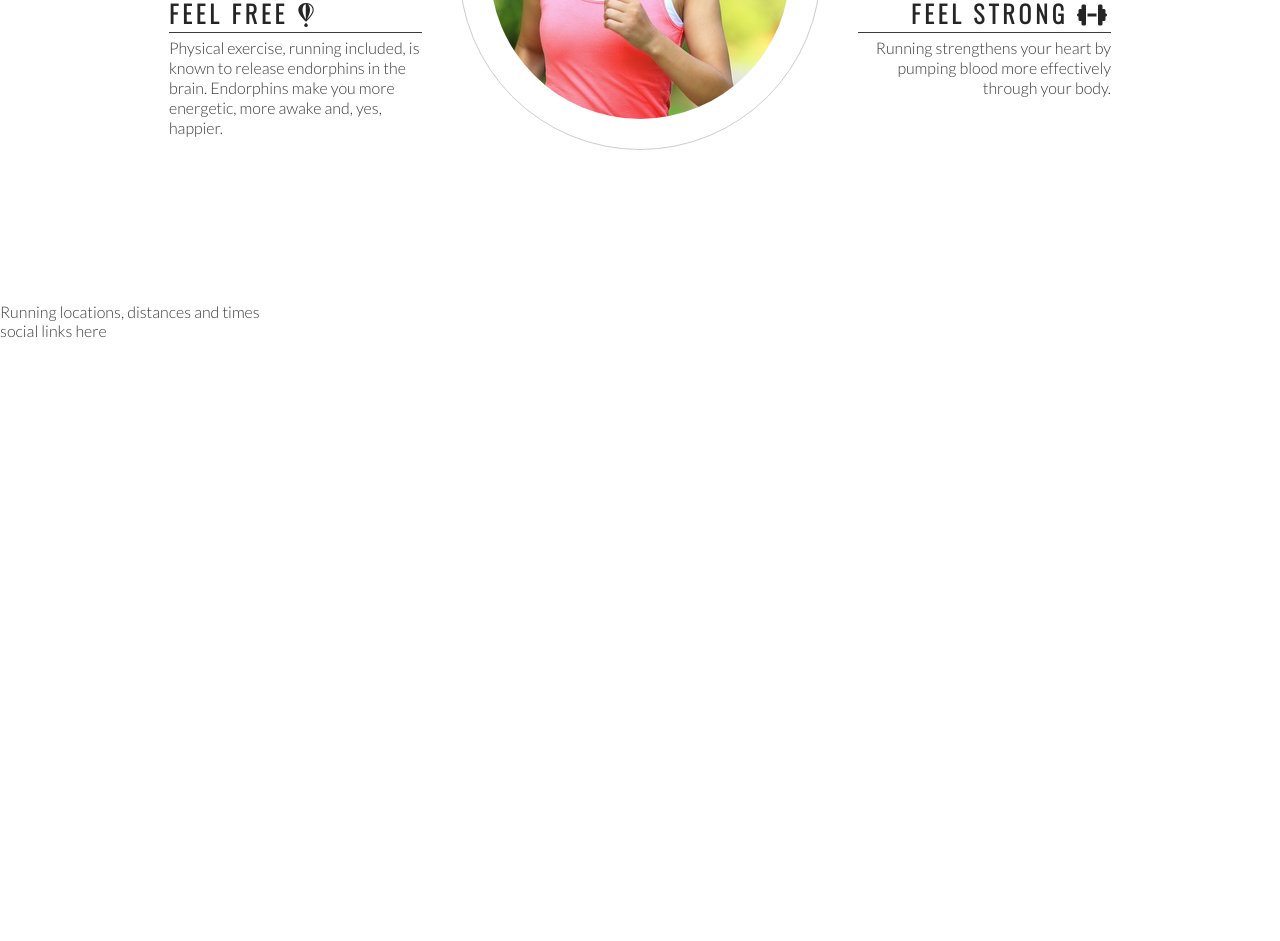
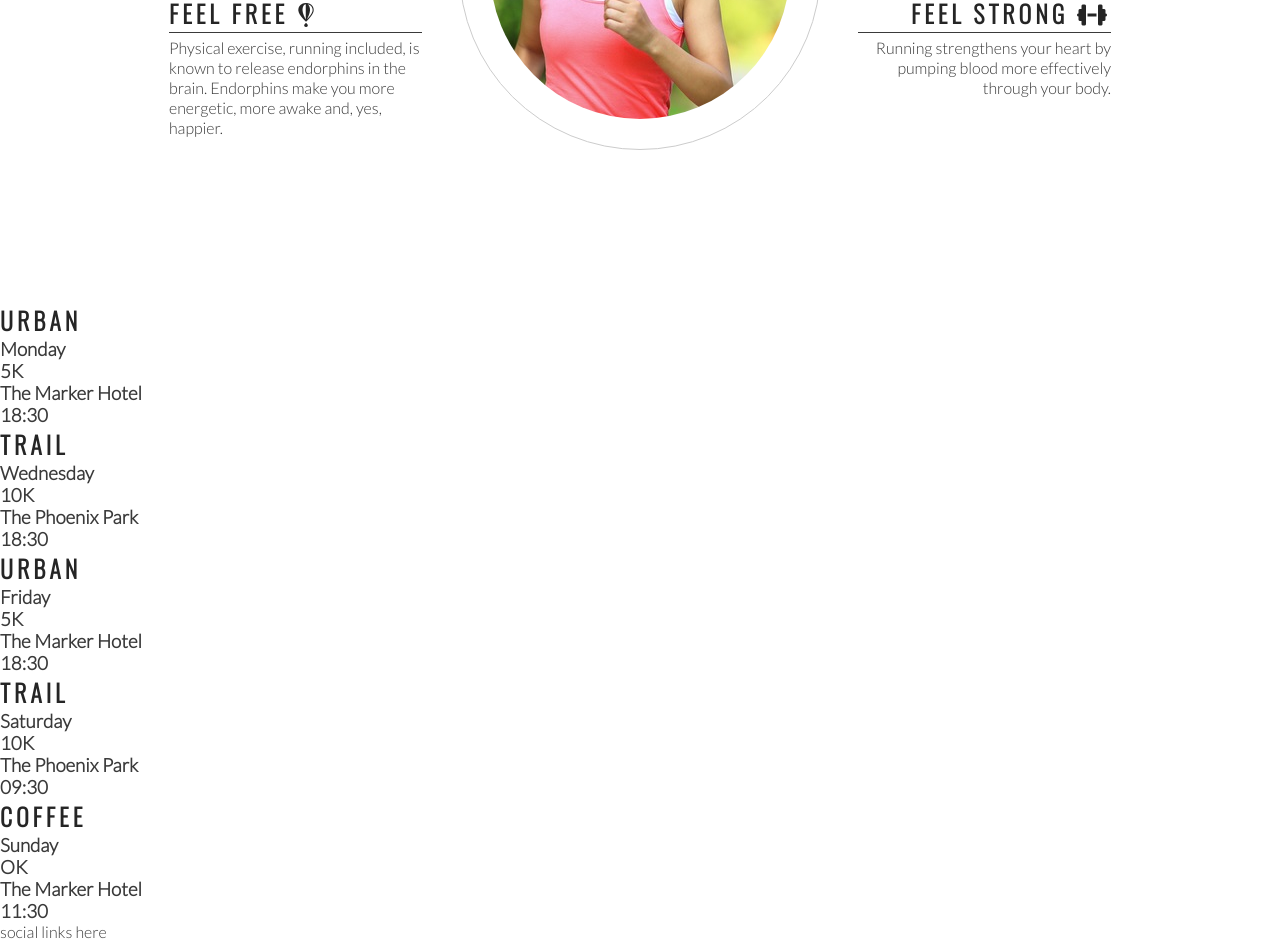
Before and after one commit to Ned83/love-running, a plain HTML site: page index.html in a window 1280 px wide. Shown: the part 993-1934 px from the top of the page. Before the commit the page ends 1333 px from the top, so only its background shows below. Drawn offline with nearby package versions, Linux system fonts and the light colour scheme.

Commit message:
Add meetup times main structure

```diff
--- a/index.html
+++ b/index.html
@@ -78,7 +78,42 @@
         </div>
     </section>
     <section>
-        Running locations, distances and times
+        <div>
+            <h2>Urban</h2>
+            <h3>Monday</h3>
+            <h3>5K</h3>
+            <h3>The Marker Hotel</h3>
+            <h3>18:30</h3>
+        </div>
+        <div>
+            <h2>Trail</h2>
+            <h3>Wednesday</h3>
+            <h3>10K</h3>
+            <h3>The Phoenix Park</h3>
+            <h3>18:30</h3>
+        </div>
+        <div>
+            <h2>Urban</h2>
+            <h3>Friday</h3>
+            <h3>5K</h3>
+            <h3>The Marker Hotel</h3>
+            <h3>18:30</h3>
+        </div>
+        <div>
+            <h2>Trail</h2>
+            <h3>Saturday</h3>
+            <h3>10K</h3>
+            <h3>The Phoenix Park</h3>
+            <h3>09:30</h3>
+        </div>
+        <div>
+            <h2>Coffee</h2>
+            <h3>Sunday</h3>
+            <h3>OK</h3>
+            <h3>The Marker Hotel</h3>
+            <h3>11:30</h3>
+        </div>
+
     </section>
     <footer>
         social links here
```
